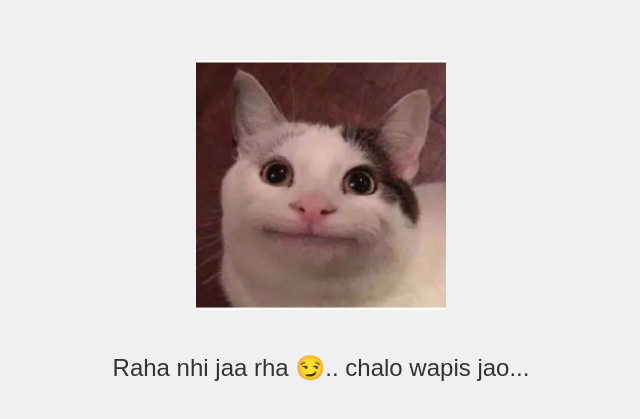
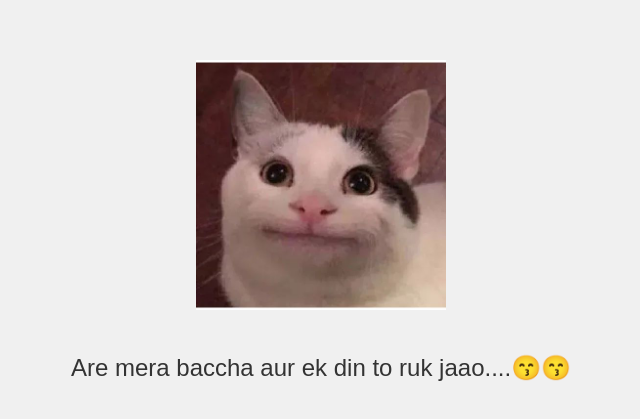
Before and after one commit to saabittt/For-You, a plain HTML site: page indexx.html in a window 1280 px wide. Shown: the part 175-594 px from the top of the page, without its empty margins (319-959 px from the left). Drawn offline with Linux system fonts and the light colour scheme.

Commit message:
Update indexx.html

```diff
--- a/indexx.html
+++ b/indexx.html
@@ -7,7 +7,7 @@
 </head>
 <body>
   <img src="77eb3f90430aa684db4ef8cb178dcf67.jpg" alt="For You">
-  <p>Raha nhi jaa rha 😏.. chalo wapis jao...</p>
+  <p>Are mera baccha aur ek din to ruk jaao....😙😙</p>
 
   <style>
     body {
@@ -31,4 +31,5 @@
     }
   </style>
 </body>
+
 </html>
```
